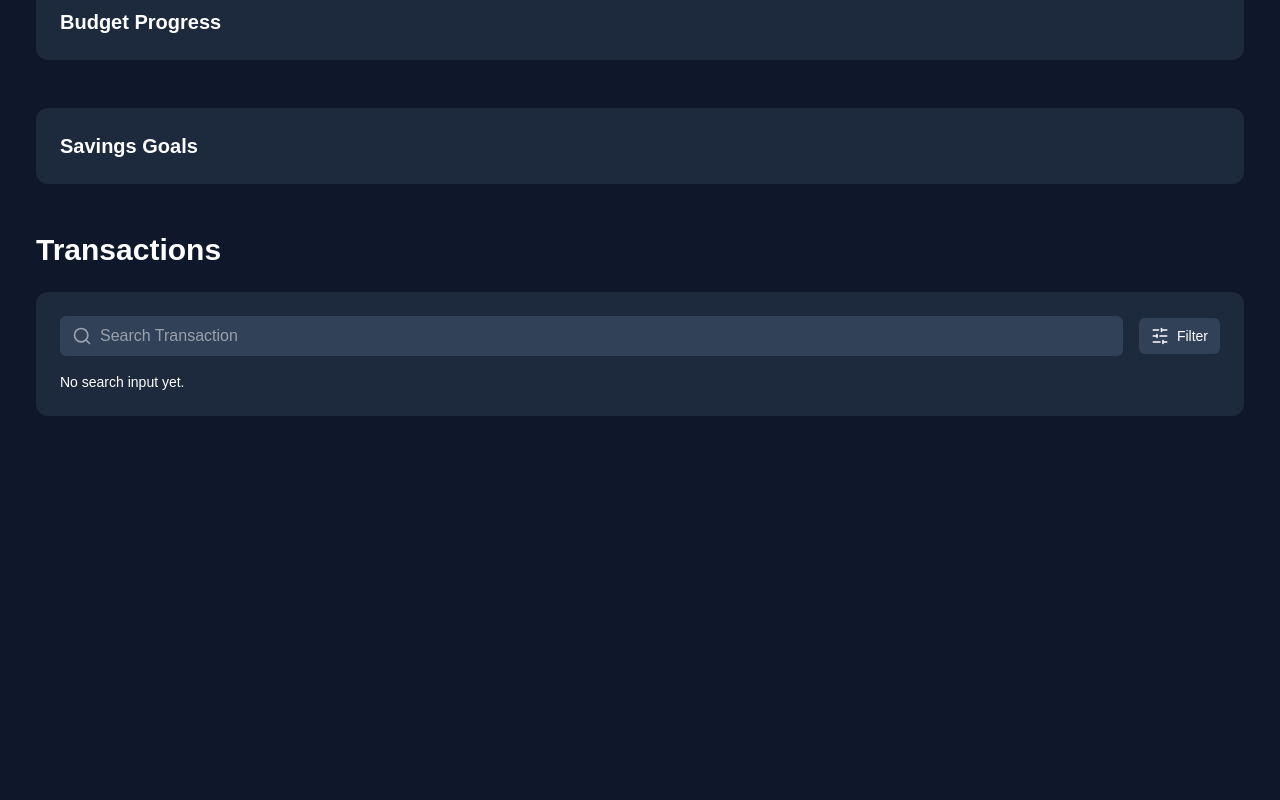
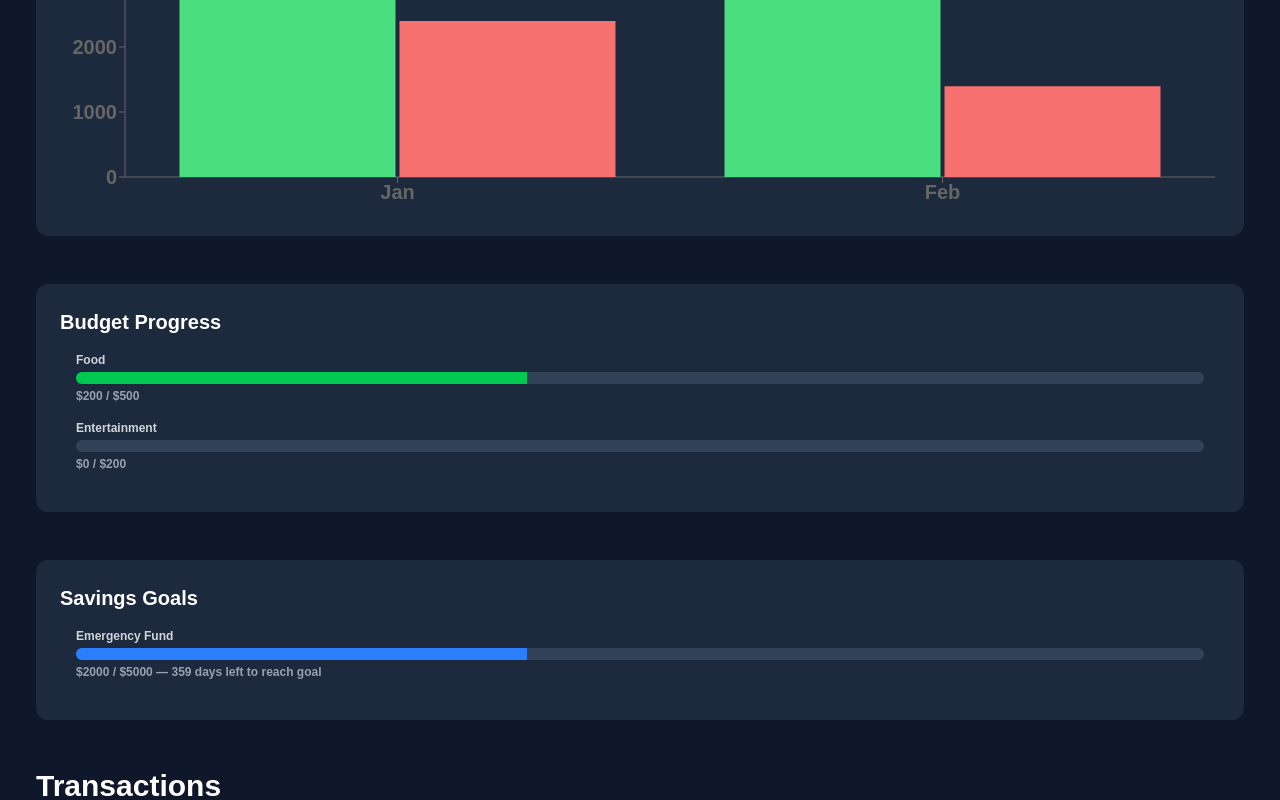
Before and after one commit to aciamdesu/fundwise-project-00, a Next.js app: page / in a window 1280 px wide. Shown: the part 460-1260 px from the top of the page. Before the commit the page ends 900 px from the top, so only its background shows below. Built offline with nearby package versions, Linux system fonts and the light colour scheme.

Commit message:
add BudgetProgress and SavingGoals components, integrate transaction filters with dropdown and search, and apply layout adjustments

```diff
--- /dev/null
+++ b/src/app/components/budgetprogress.tsx
@@ -0,0 +1,36 @@
+"use client";
+
+type BudgetItem = {
+  category: string;
+  spent: number;
+  limit: number;
+};
+
+const budgetData: BudgetItem[] = [
+  { category: "Food", spent: 200, limit: 500 },
+  { category: "Entertainment", spent: 0, limit: 200 },
+];
+
+export default function BudgetProgress() {
+  return (
+    <div className="bg-slate-800 rounded-xl p-4 space-y-4">
+      {budgetData.map((item, idx) => {
+        const percent = Math.min((item.spent / item.limit) * 100, 100);
+        return (
+          <div key={idx}>
+            <div className="text-xs text-gray-300 mb-1">{item.category}</div>
+            <div className="w-full bg-slate-700 h-3 rounded-full overflow-hidden">
+              <div
+                className="h-full bg-green-500 transition-all"
+                style={{ width: `${percent}%` }}
+              ></div>
+            </div>
+            <div className="text-xs text-gray-400 mt-1">
+              ${item.spent} / ${item.limit}
+            </div>
+          </div>
+        );
+      })}
+    </div>
+  );
+}
--- a/src/app/components/financialoverview.tsx
+++ b/src/app/components/financialoverview.tsx
@@ -0,0 +1,31 @@
+// components/FinancialOverviewChart.tsx
+import {
+  ResponsiveContainer,
+  BarChart,
+  Bar,
+  XAxis,
+  YAxis,
+  Tooltip,
+} from "recharts";
+
+const data = [
+  { name: "Jan", income: 4000, expenses: 2400 },
+  { name: "Feb", income: 3000, expenses: 1398 },
+  // more months...
+];
+
+export default function FinancialOverviewChart() {
+  return (
+    <div className="w-full h-[300px]">
+      <ResponsiveContainer width="100%" height="100%">
+        <BarChart data={data}>
+          <XAxis dataKey="name" />
+          <YAxis />
+          <Tooltip />
+          <Bar dataKey="income" fill="#4ade80" />
+          <Bar dataKey="expenses" fill="#f87171" />
+        </BarChart>
+      </ResponsiveContainer>
+    </div>
+  );
+}
--- /dev/null
+++ b/src/app/components/savingsgoals.tsx
@@ -0,0 +1,42 @@
+"use client";
+
+type Goal = {
+  label: string;
+  saved: number;
+  target: number;
+  daysLeft: number;
+};
+
+const goals: Goal[] = [
+  {
+    label: "Emergency Fund",
+    saved: 2000,
+    target: 5000,
+    daysLeft: 359,
+  },
+];
+
+export default function SavingsGoals() {
+  return (
+    <div className="bg-slate-800 rounded-xl p-4 space-y-4">
+      {goals.map((goal, idx) => {
+        const percent = Math.min((goal.saved / goal.target) * 100, 100);
+        return (
+          <div key={idx}>
+            <div className="text-xs text-gray-300 mb-1">{goal.label}</div>
+            <div className="w-full bg-slate-700 h-3 rounded-full overflow-hidden">
+              <div
+                className="h-full bg-blue-500 transition-all"
+                style={{ width: `${percent}%` }}
+              ></div>
+            </div>
+            <div className="text-xs text-gray-400 mt-1">
+              ${goal.saved} / ${goal.target} — {goal.daysLeft} days left to
+              reach goal
+            </div>
+          </div>
+        );
+      })}
+    </div>
+  );
+}
--- a/src/app/page.tsx
+++ b/src/app/page.tsx
@@ -2,8 +2,11 @@
 
 import { useEffect, useState } from "react";
 import { Search, SlidersHorizontal } from "lucide-react";
-import UserSettingsModal from "./components/UserSettingsModal";
-import AddTransactionModal from "./components/AddTransactionModal";
+import UserSettingsModal from "./components/usersettingsmodal";
+import AddTransactionModal from "./components/addtransactionmodal";
+import FinancialOverview from "./components/financialoverview";
+import BudgetProgress from "./components/budgetprogress";
+import SavingsGoals from "./components/savingsgoals";
 
 export default function Home() {
   const [menuOpen, setMenuOpen] = useState(false);
@@ -11,6 +14,7 @@ export default function Home() {
   const [AddTransactionOpen, setAddTransactionOpen] = useState(false);
   const [searchTransaction, setSearchTransaction] = useState("");
   const [isDarkMode, setIsDarkMode] = useState(true);
+  const [showFilters, setShowFilters] = useState(false);
 
   useEffect(() => {
     if (isDarkMode) {
@@ -165,6 +169,7 @@ export default function Home() {
         <div className="bg-slate-800 text-white p-6 rounded-xl">
           <div className="text-lg md:text-xl font-semibold">
             Financial Overview
+            <FinancialOverview />
           </div>
         </div>
       </section>
@@ -174,6 +179,7 @@ export default function Home() {
         <div className="bg-slate-800 text-white p-6 rounded-xl">
           <div className="text-lg md:text-xl font-semibold">
             Budget Progress
+            <BudgetProgress />
           </div>
         </div>
       </section>
@@ -181,7 +187,10 @@ export default function Home() {
       {/* Savings Goals */}
       <section className="max-w-[1240px] w-full mx-auto px-4 py-6">
         <div className="bg-slate-800 text-white p-6 rounded-xl">
-          <div className="text-lg md:text-xl font-semibold">Savings Goals</div>
+          <div className="text-lg md:text-xl font-semibold">
+            Savings Goals
+            <SavingsGoals />
+          </div>
         </div>
       </section>
 
@@ -207,11 +216,36 @@ export default function Home() {
               />
             </div>
 
-            <button className="flex items-center gap-2 px-3 py-2 bg-slate-700 hover:bg-slate-600 rounded-md text-white text-sm">
+            <button
+              onClick={() => setShowFilters(!showFilters)}
+              className="flex items-center gap-2 px-3 py-2 bg-slate-700 hover:bg-slate-600 rounded-md text-white text-sm"
+            >
               <SlidersHorizontal size={18} />
               <span className="hidden sm:inline">Filter</span>
             </button>
           </div>
+
+          {showFilters && (
+            <div className="mt-4 grid grid-cols-1 md:grid-cols-3 gap-3">
+              <select className="w-full bg-slate-700 text-white px-3 py-2 rounded-md text-sm">
+                <option>All Types</option>
+                <option>Income</option>
+                <option>Expenses</option>
+              </select>
+              <select className="w-full bg-slate-700 text-white px-3 py-2 rounded-md text-sm">
+                <option>All Categories</option>
+                <option>Food</option>
+                <option>Rent</option>
+                <option>Subscription</option>
+              </select>
+              <select className="w-full bg-slate-700 text-white px-3 py-2 rounded-md text-sm">
+                <option>Date (Newest First)</option>
+                <option>Date (Oldest First)</option>
+                <option>Amount (Highest First)</option>
+                <option>Amount (Lowest First)</option>
+              </select>
+            </div>
+          )}
 
           <div className="mt-4">
             {searchTransaction === "" ? (
```
